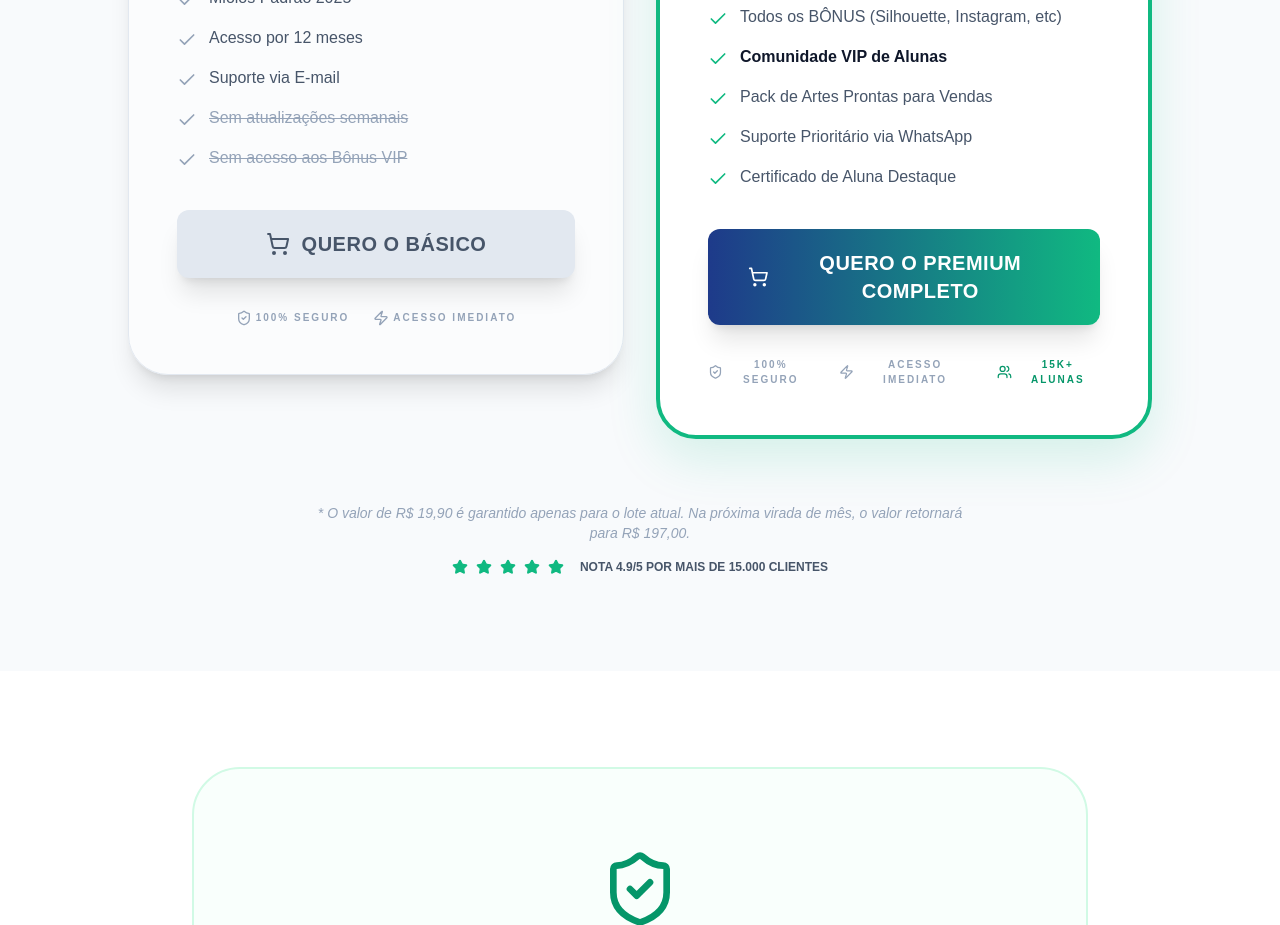
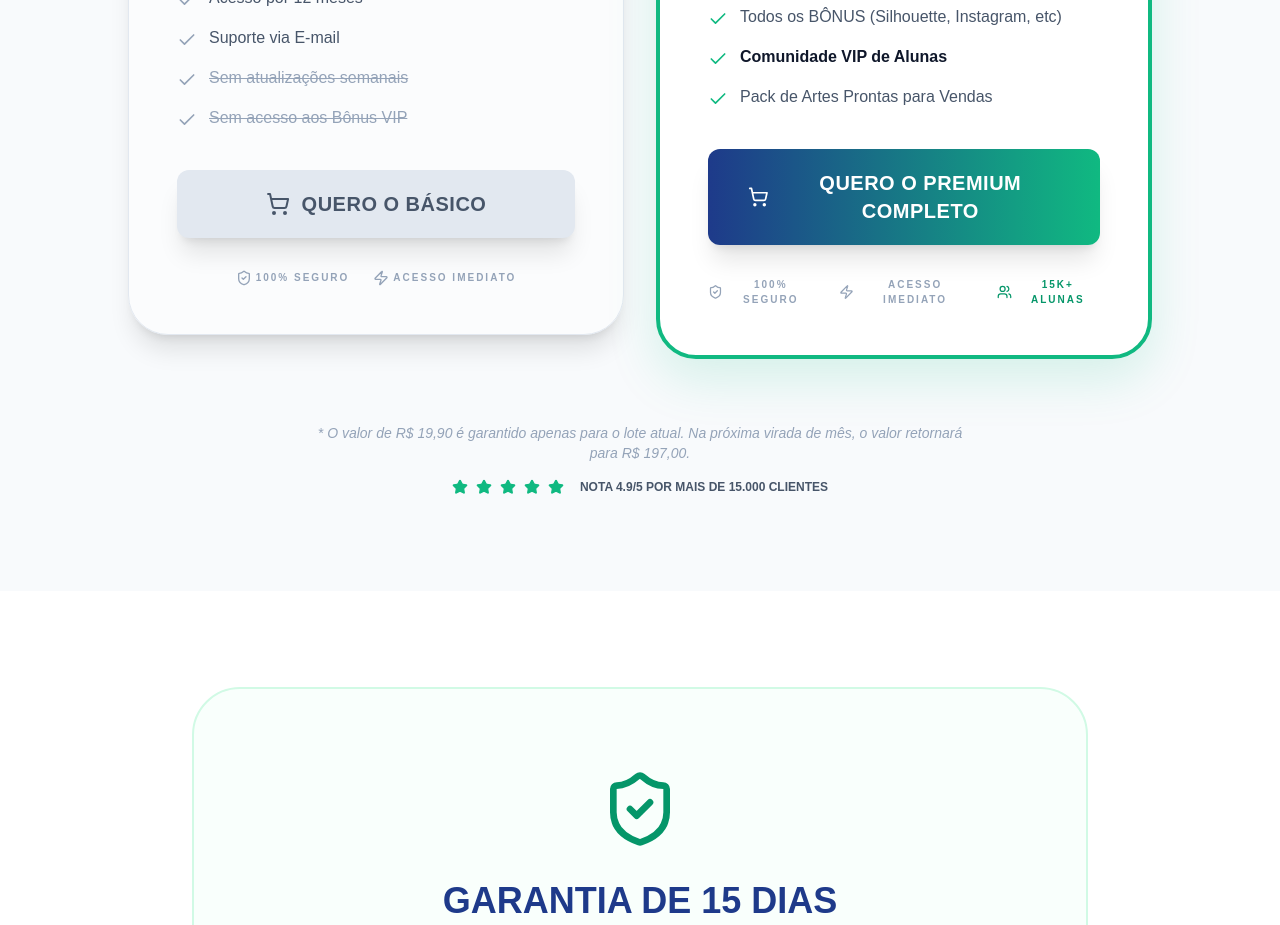
Before and after one commit to lucasmiralhasborges/mundodaencaderna-o, a React (Vite) app: page / in a window 1280 px wide. Shown: the part 5020-5945 px from the top of the page. Built offline with nearby package versions, Linux system fonts and the light colour scheme.

Commit message:
[dyad] Remoção dos itens de suporte e certificado do Plano Premium. - wrote 1 file(s)

```diff
--- a/src/components/landing/Pricing.tsx
+++ b/src/components/landing/Pricing.tsx
@@ -3,7 +3,7 @@
 import React from 'react';
 import CTAButton from './CTAButton';
 import { motion } from 'framer-motion';
-import { Check, ShieldCheck, Infinity, Zap, Star, Trophy, Users, Rocket } from 'lucide-react';
+import { Check, ShieldCheck, Zap, Star, Trophy, Users, Rocket } from 'lucide-react';
 
 const Pricing = () => {
   const plans = [
@@ -34,9 +34,7 @@ const Pricing = () => {
         "ATUALIZAÇÕES SEMANAIS (Novidades 2026)",
         "Todos os BÔNUS (Silhouette, Instagram, etc)",
         "Comunidade VIP de Alunas",
-        "Pack de Artes Prontas para Vendas",
-        "Suporte Prioritário via WhatsApp",
-        "Certificado de Aluna Destaque"
+        "Pack de Artes Prontas para Vendas"
       ],
       highlight: true,
       buttonText: "QUERO O PREMIUM COMPLETO"
```
